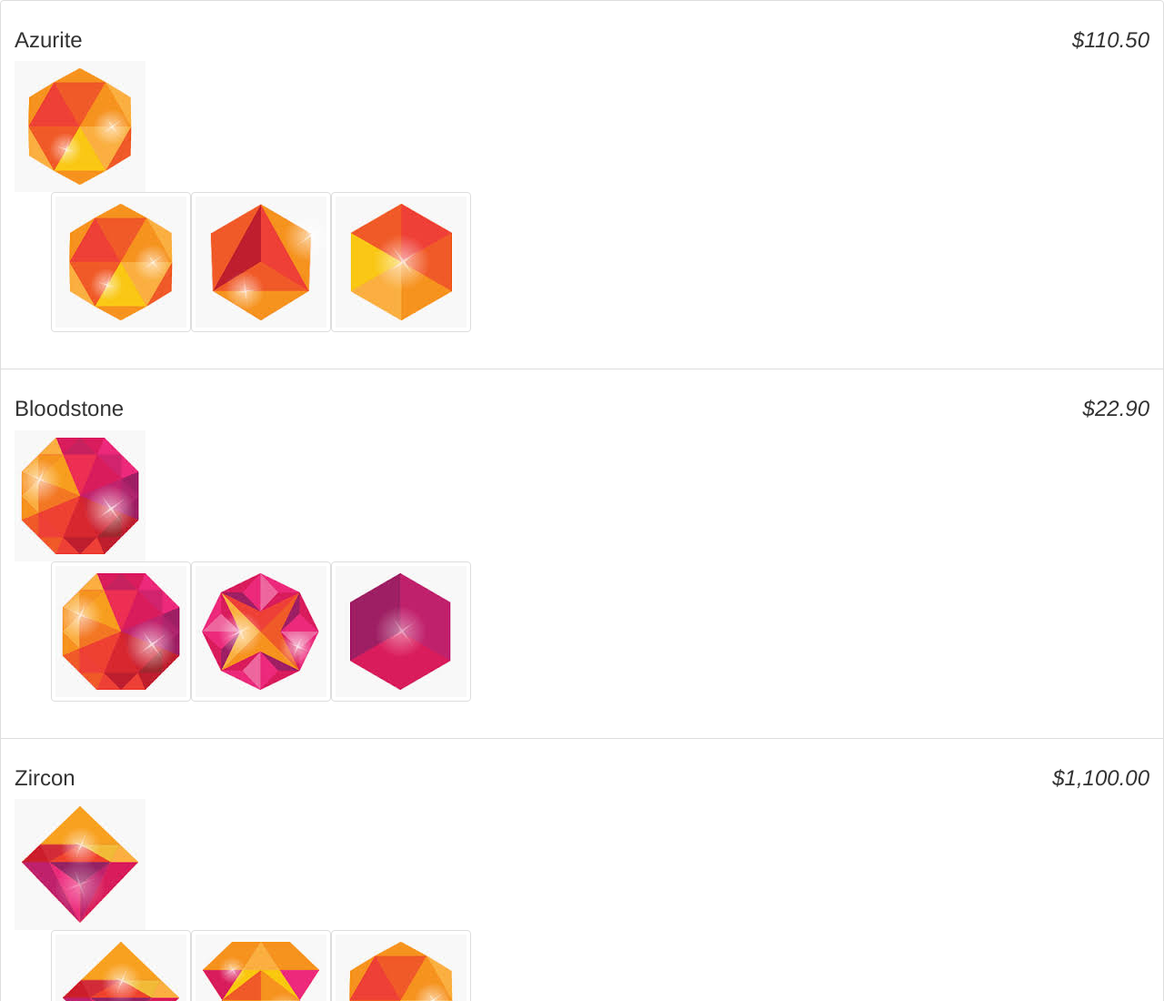
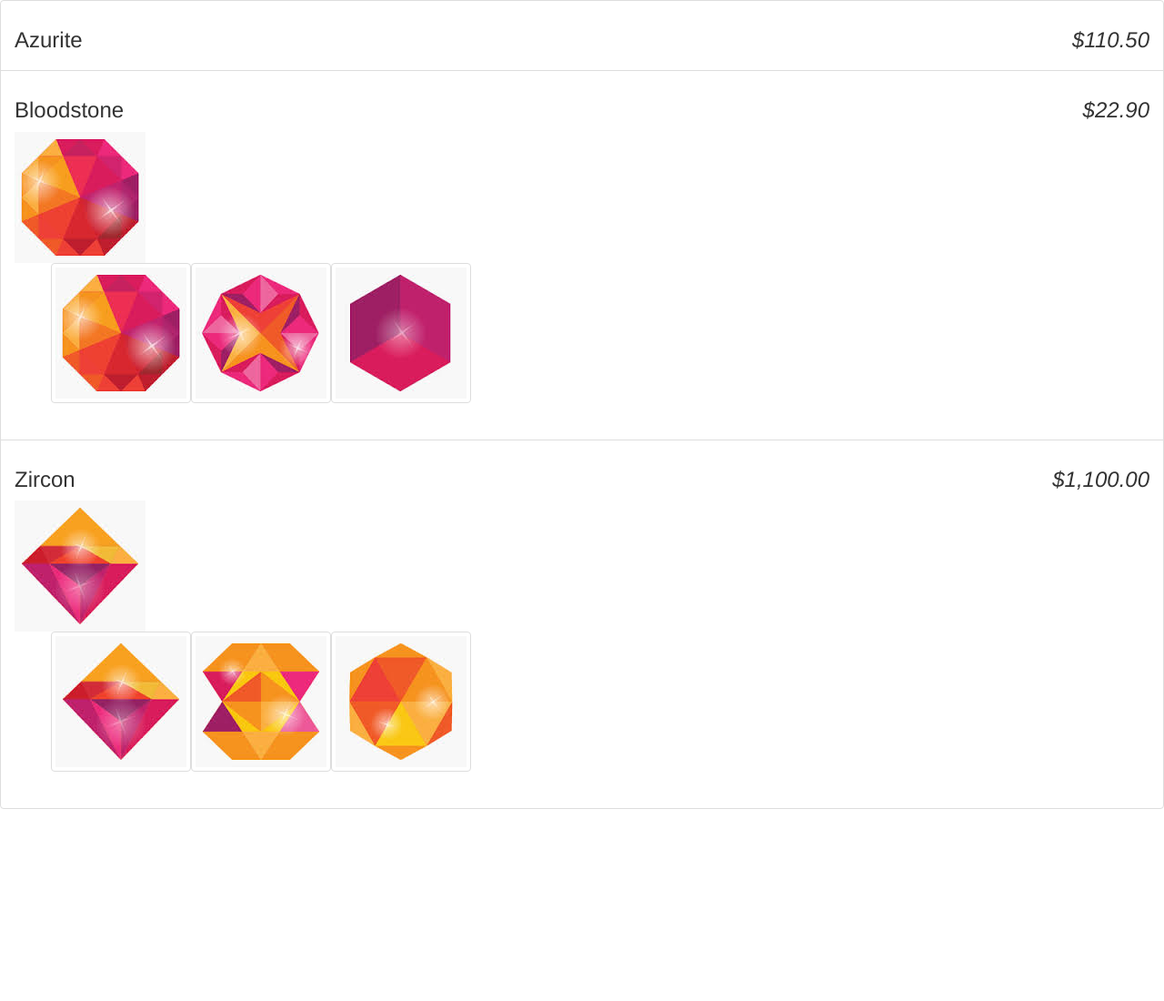
Before and after one commit to padamaranagen/shaping-up-with-angular, a website: page public/L2/index.html in a window 1280 px wide. Shown: the top 1100 px of the page at 91% size. After the commit the page ends 909 px from the top, so only its background shows below. Drawn offline with nearby package versions, Linux system fonts and the light colour scheme.

Commit message:
L2: T4 1. Use the ng-show directive to make sure our image gallery is only displayed if a product has images.

```diff
--- a/public/L2/app.js
+++ b/public/L2/app.js
@@ -13,11 +13,7 @@
         rarity: 7,
         color: '#CCC',
         faces: 14,
-        images: [
-          "images/1.jpg",
-          "images/2.jpg",
-          "images/3.jpg"
-        ],
+        images: [],
         reviews: [{
             stars: 5,
             body: "I love this gem!",
--- a/public/L2/index.html
+++ b/public/L2/index.html
@@ -12,7 +12,7 @@
         <h3>{{product.name}} <em class="pull-right">{{product.price | currency}}</em></h3>
 
         <!-- Image Gallery  -->
-        <div class="gallery">
+        <div class="gallery" ng-show=product.images.length>
             <div class="img-wrap">
                 <img ng-src="{{product.images[0]}}" />
             </div>
```
Also changed, not shown: public/L2/README.md.
